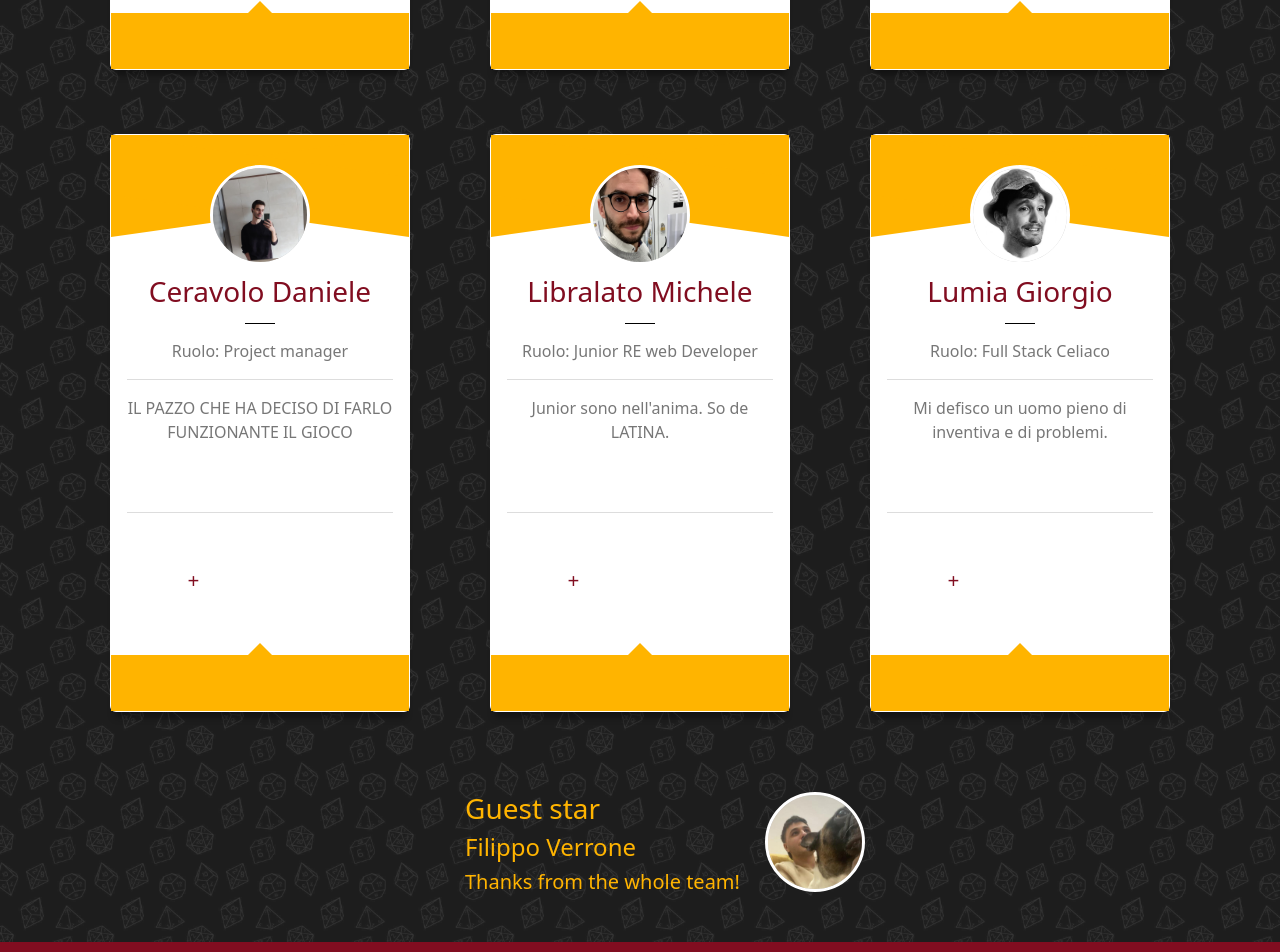
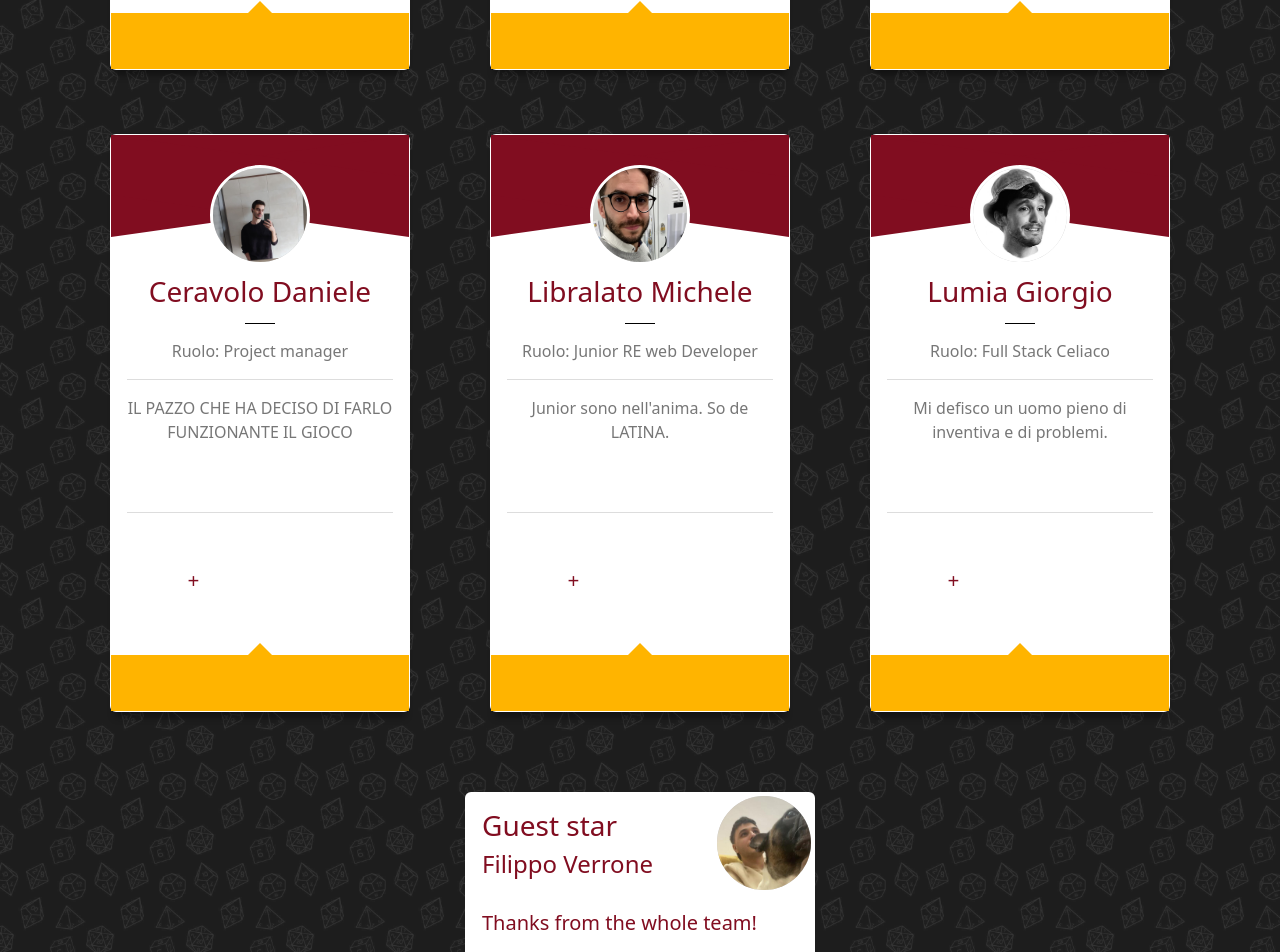
Before and after one commit to Dan848/vite-game-creator, a Vue app: page /about-us in a window 1280 px wide. Shown: the part 660-1612 px from the top of the page. Built offline with nearby package versions, Linux system fonts and the light colour scheme; a web font is replaced by a local one.

Commit message:
fixed our team cards

```diff
--- a/src/components/AboutUsCard.vue
+++ b/src/components/AboutUsCard.vue
@@ -86,7 +86,7 @@ body {
     position: relative;
     width: 100%;
     height: 60px;
-    background-color: $secondary;
+    background: $primary;
 
     &::before,
     &::after {
@@ -253,7 +253,7 @@ body {
   .footer-card {
     position: relative;
     padding: 1rem;
-    background-color: $secondary;
+    background: $secondary;
     text-align: center;
 
     a {
--- a/src/pages/AboutUs.vue
+++ b/src/pages/AboutUs.vue
@@ -6,12 +6,16 @@
 
     </div>
     <div class="position-relative text-secondary my-5 mx-auto guest">
+      <div class="card p-3">
         <h3>Guest star</h3>
         <div class="guest-star">
           <img src="/img/team/guest/verrone.jpeg" alt="Filippo Verrone">
         </div>
         <h4>Filippo Verrone</h4>
+        <br>
         <h5>Thanks from the whole team!</h5>
+      </div>
+
       </div>
   </div>
 </template>
@@ -34,13 +38,17 @@ export default {
 </script>
 
 <style lang="scss" scoped>
+@use '../assets/partials/var.scss' as *;
 .guest{
   width: 350px;
+  .card{
+    background-color: white;
+    color: $primary;
+  }
   .guest-star {
       position: absolute;
-      left: 100%;
-      top: 0;
-      margin-left: -50px;
+      right: 0;
+      top: 0;      margin-left: -50px;
       z-index: 5;
       width: 100px;
       height: 100px;
```
